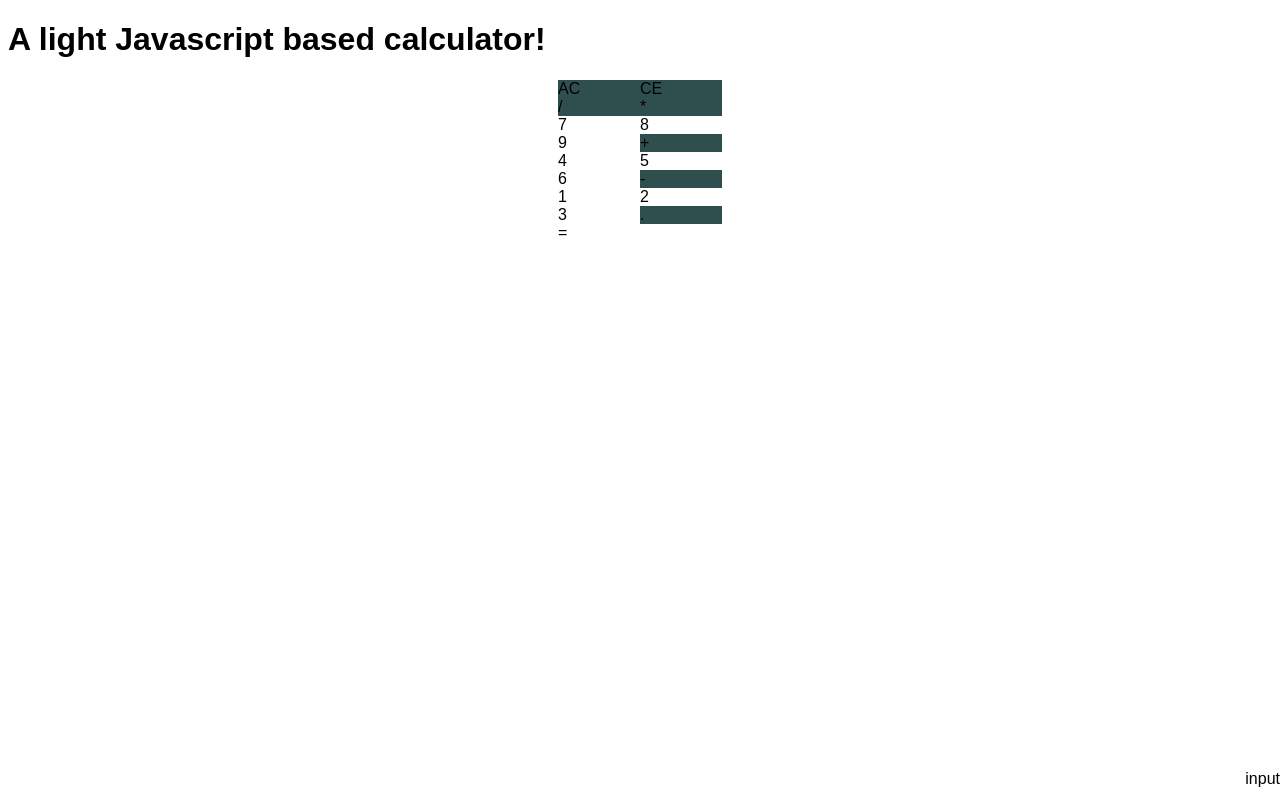
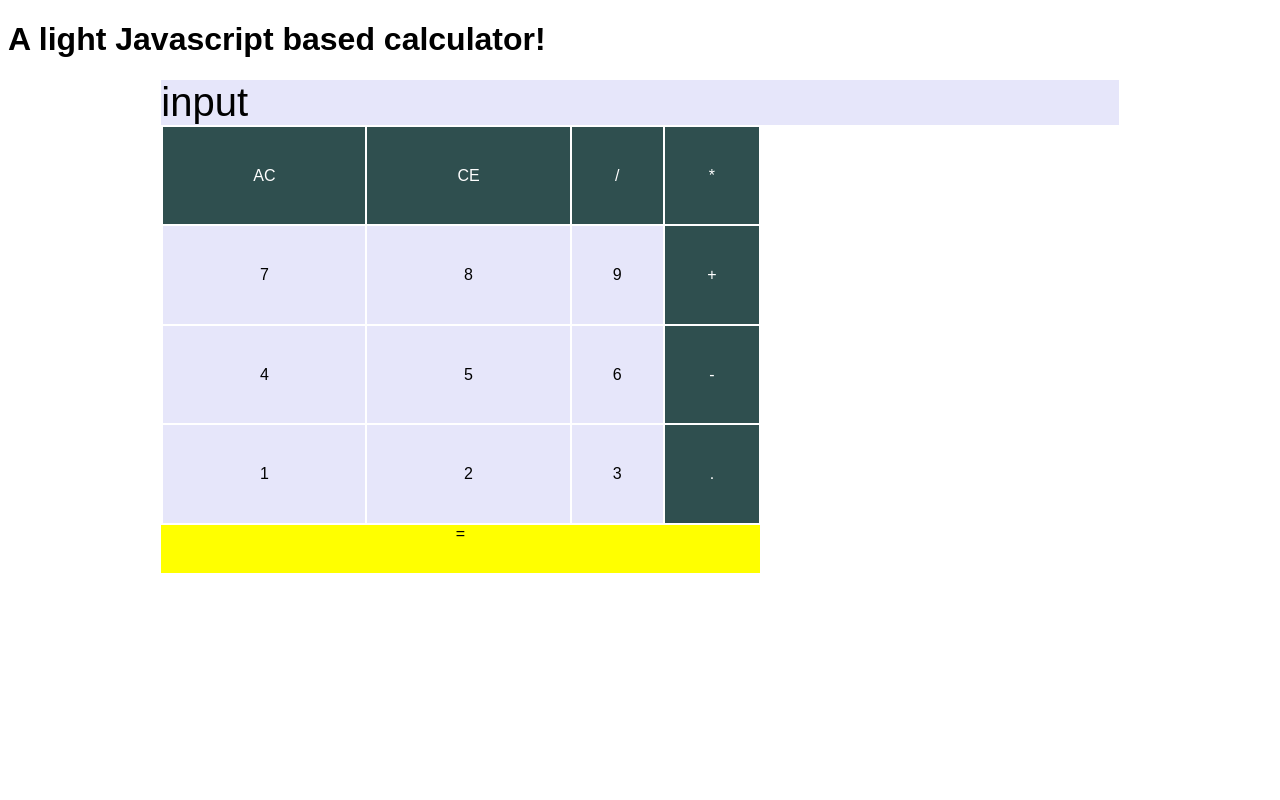
Before and after one commit to christianspiro/calculate-in-JS, a plain HTML site: page index.html in a window 1280 px wide. Drawn offline with Linux system fonts and the light colour scheme; a web font is replaced by a local one.

Commit message:
Redid HTML and CSS for layout. Need to adjust input and equal btn to match the width of the table. Soon to add functionality after visual design is complete

```diff
--- a/index.html
+++ b/index.html
@@ -12,27 +12,36 @@
     <div class="calculator">
 
         <div class="screen"><span class="input">input</span></div>
-            <div class="btns">
-            <div class="btn-dark" >AC</div>
-            <div class="btn-dark" >CE</div>
-            <div class="btn-dark" >/</div>
-            <div class="btn-dark">*</div>
-            <div class="btn-light">7</div>
-            <div class="btn-light">8</div>
-            <div class="btn-light">9</div>
-            <div class="btn-dark" >+</div>
-            <div class="btn-light">4</div>
-            <div class="btn-light">5</div>
-            <div class="btn-light">6</div>
-            <div class="btn-dark" >-</div>
-            <div class="btn-light">1</div>
-            <div class="btn-light">2</div>
-            <div class="btn-light">3</div>
-            <div class="btn-dark">.</div>
+        <table>
+            <tr>
+                <td class="btn-dark">AC</td>
+                <td class="btn-dark">CE</td>
+                <td class="btn-dark">/</td>
+                <td class="btn-dark">*</td>
+            </tr>
+            <tr>
+                <td class="btn-light">7</td>
+                <td class="btn-light">8</td>
+                <td class="btn-light">9</td>
+                <td class="btn-dark">+</td>
+            </tr>
+            <tr>
+              <td class="btn-light">4</td>
+              <td class="btn-light">5</td>
+              <td class="btn-light">6</td>
+              <td class="btn-dark">-</td>
+            </tr>
+
+            <tr>
+              <td class="btn-light">1</td>
+              <td class="btn-light">2</td>
+              <td class="btn-light">3</td>
+              <td class="btn-dark">.</td>
+            </tr>
+        </table>
         <div class="btn-equal">=</div>
     </div>
 
-      </div>
 
 </div>
 </body>
--- a/style.css
+++ b/style.css
@@ -2,35 +2,56 @@ body{
     font-family: 'Sunflower', sans-serif;
 }
 .btns{
-    display: flex;
-    flex-wrap: wrap;
-    flex-direction: row;
 
+    order: 0;
+    flex: 0 1 auto;
+    align-self: auto;
 }
-.btns>* {
-    flex: 1 1 80px;
-}
+
 .btn-dark{
     background-color: darkslategray;
+    color: white;
+}
+.btn-equal{
+    text-align: center;
+    background-color: yellow;
+    width: 74.8vh;
+    height: 6vh;
+}
+.btn-equal:hover{
+    cursor: pointer;
 }
 .container{
     display: flex;
-    flex-wrap: wrap;
-    flex-direction: row-reverse;
-    justify-content: flex-start;
+    justify-content: center;
+    flex-wrap: nowrap;
+
+
 }
 .calculator{
-    display: flex;
-    flex-wrap: wrap;
-    justify-content: center;
-    align-content: center;
-    width: 100%;
+
 }
 .input{
-    position: absolute;
-    bottom:12px;
-    right: 0;
+    font-size: 40px;
+    text-align: center;
+
 }
 .screen {
+    background-color: lavender;
+    width: 74.8vw;
+
 
 }
+table {
+    height: 50vh;
+    width: 75vh;
+    text-align: center;
+
+}
+tr {
+    border: 1px solid black;
+    background-color: lavender;
+}
+tr:hover {
+    cursor: pointer;
+}
```
Lines whose indentation alone changed are shown as unchanged.
